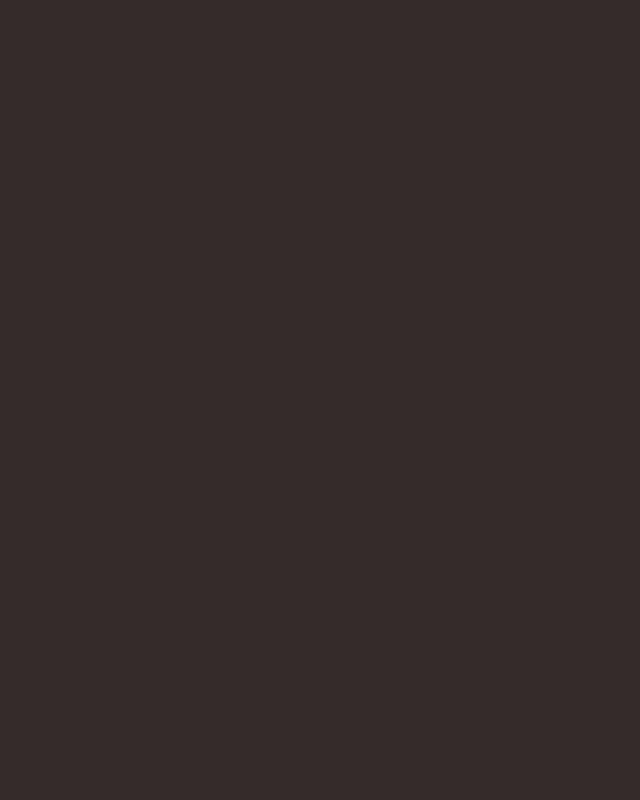
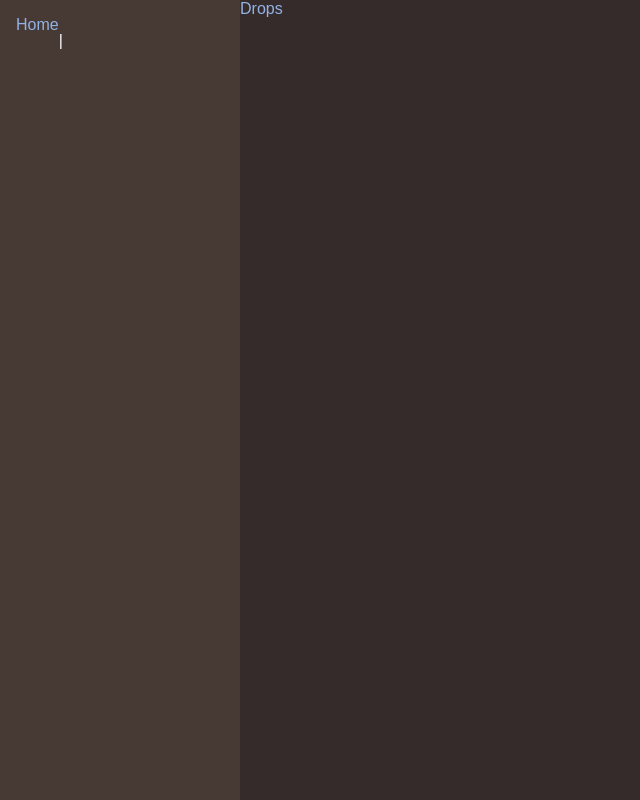
Before and after one commit to CoffeeBlusel/coffeeblusel.github.io, a website: page index.html in a window 1280 px wide. Shown: the whole page, without its empty margins (0-640 px from the left). Drawn offline with nearby package versions, Linux system fonts and the light colour scheme; a web font is replaced by a local one.

Commit message:
Merge branch 'main' of https://github.com/CoffeeBlusel/coffeeblusel.github.io

```diff
--- a/index.html
+++ b/index.html
@@ -3,9 +3,9 @@
     <head>
         <meta charset="UTF-8">
         <meta name="author" content="CoffeeBlusel">
-        <meta name="description" content="A simple web page"> <!-- TODO: Change Description -->
+        <meta name="description" content="Website of projects, created by the developer CoffeeBlusel">
         <meta name="viewport" content="width=device-width, initial-scale=1.0">
-        <title>My Web Page</title> <!-- TODO: Change Site Title -->
+        <title>CoffeeBlusel</title>
 
         <!-- Linking -->
         <script src="https://ajax.googleapis.com/ajax/libs/jquery/3.7.1/jquery.min.js"></script>
@@ -13,7 +13,15 @@
     </head>
 
     <body>
+        <nav class="nav-wrapper">
+            <a href="/"> Home </a>
+            <p> | </p>
+        </nav>
 
+
+        <!-- TODO: Format Warframe Page
+        -       To get to page currently -->
+        <a href="/html-pages/Warframe_Droptables/warfarme-tables.html"> Drops </a>
 
 
         <!-- Script Import -->
--- a/site-styles/styles.css
+++ b/site-styles/styles.css
@@ -2,6 +2,8 @@
  * Imports
  */
 @import url('https://fonts.googleapis.com/css2?family=Parkinsans:wght@300..800&display=swap');
+
+/*- USE REM for Consistency -*/
 
 /*
  * Variables
@@ -60,18 +62,14 @@
  * Global Styles
  */
 
-html {
+html, body {
     font-family: "Parkinsans", sans-serif;
     font-optical-sizing: auto;
+    background: var(--clr-surface-a0);                      /* Background Color */
     color: var(--clr-light-a0);                             /* Text Color */
     margin: 0;
     padding: 0;
-}
-
-body {
-    background: var(--clr-surface-a0);                      /* Background Color */
-    margin: 0;
-    padding: 0;
+    height: 100%;
 }
 
 h1, h2, h3, h4, h5, h6 {
@@ -87,3 +85,15 @@ a {
 a:hover {
     text-decoration: underline;
 }
+
+nav.nav-wrapper {
+    position: relative;
+    background: var(--clr-surface-tonal-a0);              /* Navbar Background */
+    display: flex;
+    float: left;
+    width: 15rem;
+    height: 100dvh;
+    box-sizing: border-box;
+    z-index: 1000;
+    padding: 1rem;
+}
```
Also changed, not shown: js-scripts/warframe-tables.js (+11 -0 lines), node-scripts/verify-json.js (added, +14 -0 lines).
